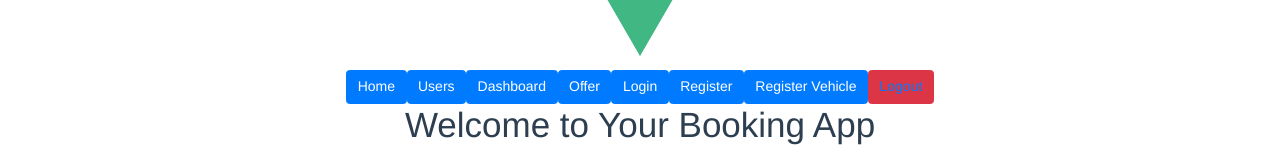
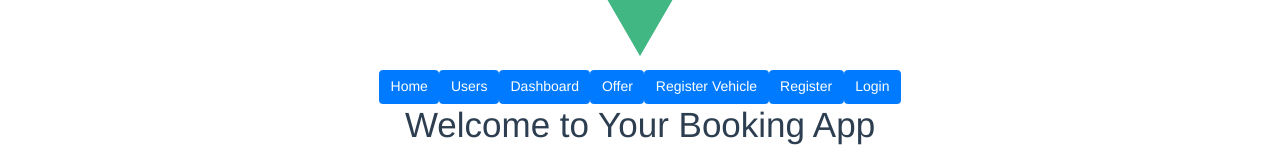
Before and after one commit to DevDemba/api-node-test, a Vue app in the folder Front/vue-project/: page / in a window 1280 px wide. Shown: the part 135-291 px from the top of the page. Built offline with nearby package versions, Linux system fonts and the light colour scheme.

Commit message:
show/hide login/logout if auth

```diff
--- a/Front/vue-project/src/App.vue
+++ b/Front/vue-project/src/App.vue
@@ -8,11 +8,11 @@
       <router-link :to="{ name:'Users' }"><b-button variant="primary">Users</b-button></router-link>
       <router-link :to="{ name:'Dashboard'}"><b-button variant="primary">Dashboard</b-button></router-link>
       <router-link :to="{ name:'Offer'}"><b-button variant="primary">Offer</b-button></router-link>
-      <router-link :to="{ name:'Login' }"><b-button variant="primary">Login</b-button></router-link>
-      <router-link :to="{ name:'Register' }"><b-button variant="primary">Register</b-button></router-link>
       <router-link :to="{ name:'RegisterVehicle' }"><b-button variant="primary">Register Vehicle</b-button></router-link>
-      <b-button variant="danger" ><a href="#" v-on:click="logout">Logout</a></b-button>
-      <router-view/>
+      <router-link v-if="!authenticated" :to="{ name:'Register' }"><b-button variant="primary">Register</b-button></router-link>
+      <router-link v-if="!authenticated" :to="{ name:'Login' }"><b-button variant="primary">Login</b-button></router-link>
+      <router-link v-if="authenticated" to="/login" v-on:click.native="logout()" replace><b-button variant="danger" >Logout</b-button></router-link>
+      <router-view @authenticated="setAuthenticated"/>
     </div>
   </div>
 </template>
@@ -26,27 +26,34 @@ export default {
   name: 'App',
   data() {
     return {
-      localStorage: []
+      authenticated: false
     }
   },
   methods: {
-    logout: function (e) {
+    logout() {
       axios
         .get('/api/logout')
         .then((response) => {
           localStorage.removeItem('user', response.data.user)
           localStorage.removeItem('jwt', response.data.token)
+          this.authenticated = false;
           router.push('/')
         })
     },
-    mounted() {
-      if(localStorage.getItem('jwt') !== null){
-        this.localStorage = true;
-      }
-      else {
-        this.localStorage = false
-        return localStorage;
-      }
+    setAuthenticated(status) {
+      this.authenticated = status;
+    }
+  },
+  beforeRouteUpdate() {
+    // if(localStorage.getItem('jwt') !== null){
+    //   this.localStorage = true;
+    //   console.log('helllo')
+    //     return localStorage;
+    // }
+
+    console.log(this.authenticated)
+    if(!this.authenticated) {
+          this.$router.replace({ name: "login" });
     }
   }
 }
--- a/Front/vue-project/src/components/Login.vue
+++ b/Front/vue-project/src/components/Login.vue
@@ -41,7 +41,8 @@ export default {
             localStorage.setItem('jwt', response.data.token);
 
               if (localStorage.getItem('jwt') != null) {
-                this.$emit('loggedIn');
+                //this.$emit('loggedIn');
+                this.$emit("authenticated", true);
                 alert("You are connected !");
                 if (this.$route.params.nextUrl != null) {
                   this.$router.push(this.$route.params.nextUrl)
```
